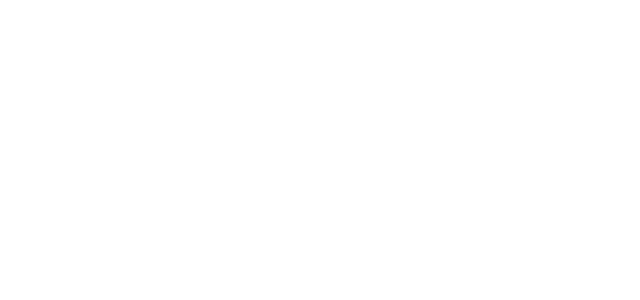
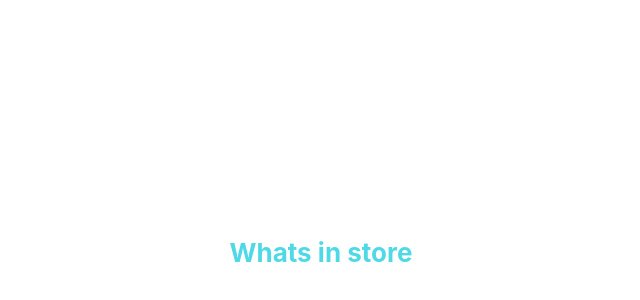
Before and after one commit to fedorukvl/react-store-check, a React (Create React App) app: page / in a window 1280 px wide. Shown: the part 148-448 px from the top of the page, without its empty margins (319-959 px from the left). Built offline with nearby package versions, Linux system fonts and the light colour scheme.

Commit message:
Добавлен header приложения

```diff
--- a/src/App.css
+++ b/src/App.css
@@ -1,6 +1,10 @@
-.App {
+.app {
   display: flex;
   height: 100vh;
   align-items: center;
   justify-content: center;
 }
+.app .app__title {
+  font-size: 26px;
+  color: rgb(79, 217, 230);
+}
--- a/src/App.js
+++ b/src/App.js
@@ -2,7 +2,10 @@
 
 function App() {
   return (
-    <div className="App">
+    <div className="app">
+      <header>
+        <h1 className="app__title">Whats in store</h1>
+      </header>
     </div>
   );
 }
```
